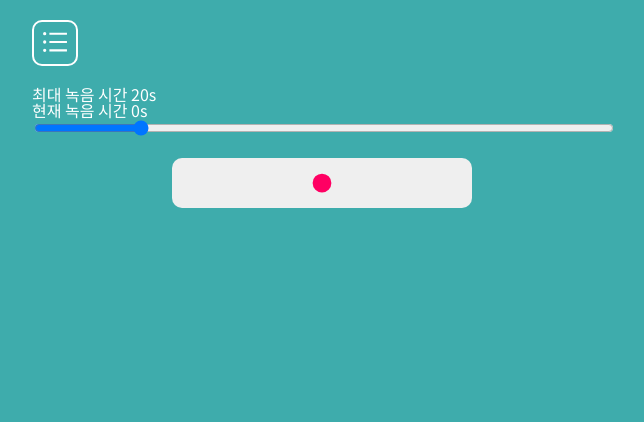
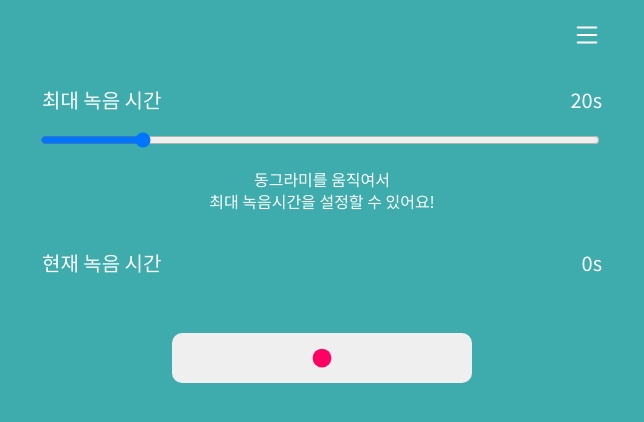
Before and after one commit to YesunPark/pre-onboarding-third-assignment, a React (Vite) app: page / in a window 1280 px wide. Shown: the top 422 px of the page, without its empty margins (318-962 px from the left). Built offline with nearby package versions, Linux system fonts and the light colour scheme.

Commit message:
[Design]: 리스트 페이지 아이콘 수정, 녹화 페이지 레이아웃 수정

```diff
--- a/src/components/record/RecordingMordal.jsx
+++ b/src/components/record/RecordingModal.jsx
@@ -24,6 +24,7 @@ const ModalContainer = styled.div`
   background: black;
   padding: 20px 40px;
   margin: 0 auto;
+  margin-top: 20px;
   border-radius: 10px;
   display: flex;
   justify-content: center;
--- a/src/pages/play/Play.jsx
+++ b/src/pages/play/Play.jsx
@@ -111,7 +111,7 @@ const Play = () => {
     <Container>
       <Title>
         <div className='container'>
-          <AiOutlineArrowLeft size={20} onClick={() => navigate('/')} />
+          <AiOutlineArrowLeft size={30} onClick={() => navigate('/')} />
           <h2>재생목록</h2>
         </div>
       </Title>
--- a/src/pages/record/Record.jsx
+++ b/src/pages/record/Record.jsx
@@ -1,11 +1,11 @@
 import { useEffect, useRef, useState } from 'react';
 import { useNavigate } from 'react-router-dom';
 import { AiOutlineUnorderedList } from 'react-icons/ai';
-import { BsFillRecordFill, BsSquareFill } from 'react-icons/bs';
+import { BsFillRecordFill, BsSquareFill, BsList } from 'react-icons/bs';
 import { ref, uploadBytes } from 'firebase/storage';
 import styled from 'styled-components';
 import storage from '../../firebase/storage';
-import RecordingMordal from '../../components/record/RecordingMordal';
+import RecordingModal from '../../components/record/RecordingModal';
 import PlayBtn from '../../components/record/PlayBtn';
 import DownloadBtn from '../../components/record/DownloadBtn';
 
@@ -64,9 +64,7 @@ const Record = () => {
         recorder.start();
         mediaRecorderRef.current = recorder;
 
-        timerId.current = setInterval(() => {
-          setTimer(prev => prev + 1);
-        }, 1000);
+        timerId.current = setInterval(() => setTimer(prev => prev + 1), 1000);
       } catch (error) {
         console.log(error);
       }
@@ -84,12 +82,18 @@ const Record = () => {
   return (
     <>
       <StyledRecord>
-        <ListButton onClick={() => navigate('/play')}>
-          <AiOutlineUnorderedList size={30} />
-        </ListButton>
-        <p>최대 녹음 시간 {timeMaxValue}s</p>
-        <p>현재 녹음 시간 {timer}s</p>
+        <ListButton onClick={() => navigate('/play')} size={30} />
+        <TimeParagraph>
+          최대 녹음 시간 <span> {timeMaxValue}s</span>
+        </TimeParagraph>
         <input type='range' onChange={({ target: { value } }) => setTimeMaxValue(Number(value))} max={100} min={3} defaultValue={20} disabled={isRecording} />
+        <Description>
+          동그라미를 움직여서
+          <br /> 최대 녹음시간을 설정할 수 있어요!
+        </Description>
+        <TimeParagraph>
+          현재 녹음 시간 <span>{timer}s</span>
+        </TimeParagraph>
       </StyledRecord>
       <ButtonWrapper>
         <StartButton isRecording={isRecording} onClick={toggleRecord} disabled={isPlaying}>
@@ -103,30 +107,47 @@ const Record = () => {
           </>
         )}
       </ButtonWrapper>
-      {isRecording && <RecordingMordal />}
+      {isRecording && <RecordingModal />}
     </>
   );
 };
 
 const StyledRecord = styled.div`
-  padding: 20px 10px 0 10px;
+  padding: 20px;
   display: flex;
   flex-direction: column;
+  align-items: flex-end;
 
   input {
     width: 100%;
+    margin-bottom: 20px;
   }
 `;
 
-const ListButton = styled.button`
-  width: fit-content;
-  aspect-ratio: 1 / 1;
-  border: 2px solid white;
+const ListButton = styled(BsList)`
+  padding: 0;
+  border: none;
   background-color: transparent;
   color: white;
-  border-radius: 10px;
+  margin-bottom: 40px;
+  cursor: pointer;
+`;
+
+const TimeParagraph = styled.p`
+  display: flex;
+  justify-content: space-between;
+  width: 100%;
+  font-size: 20px;
   margin-bottom: 20px;
-  cursor: pointer;
+`;
+
+const Description = styled.p`
+  width: 100%;
+  word-break: keep-all;
+  text-align: center;
+  line-height: 1.4;
+  margin-bottom: 40px;
+  color: ${({ theme }) => theme.mainColor};
 `;
 
 const ButtonWrapper = styled.div`
```
